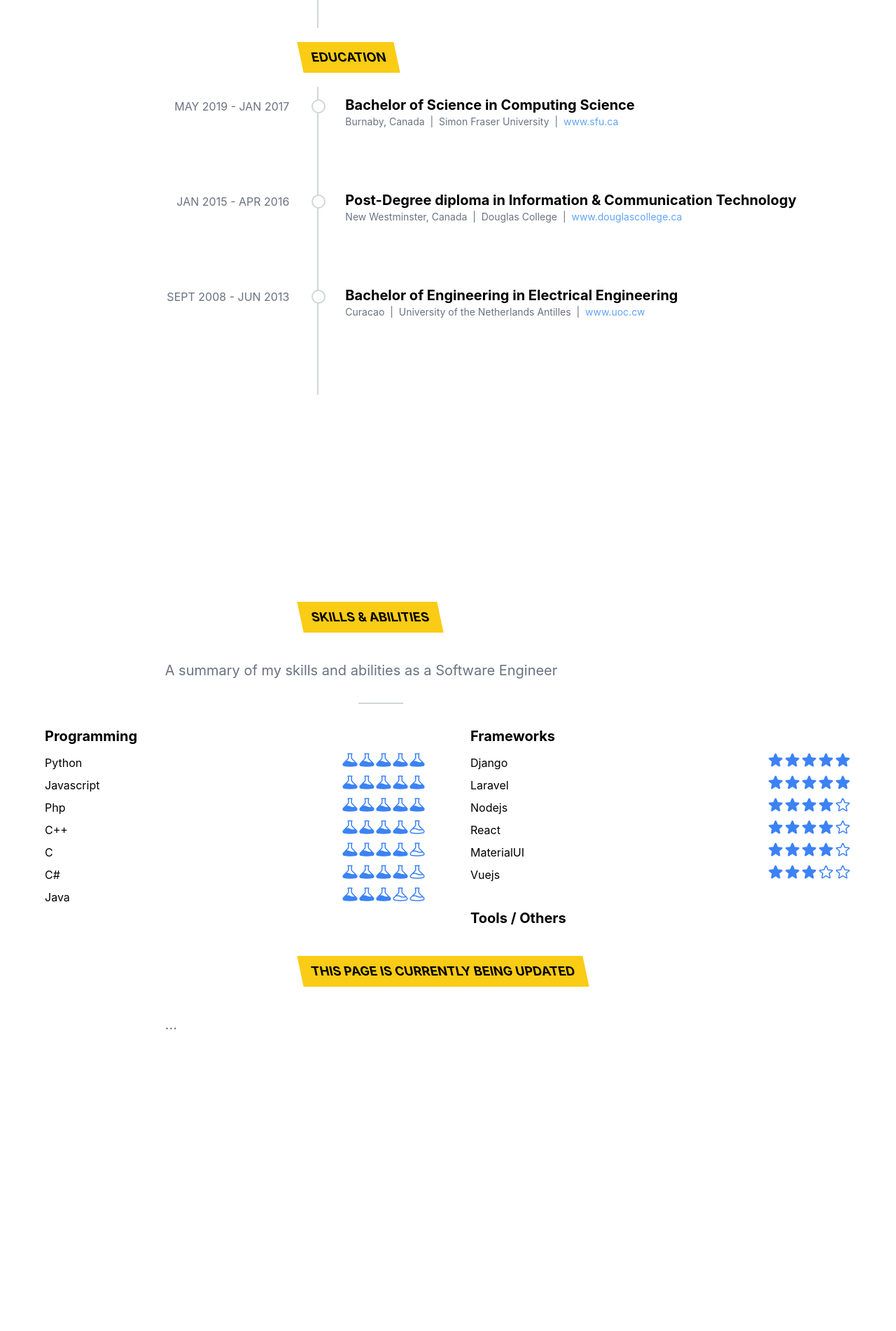
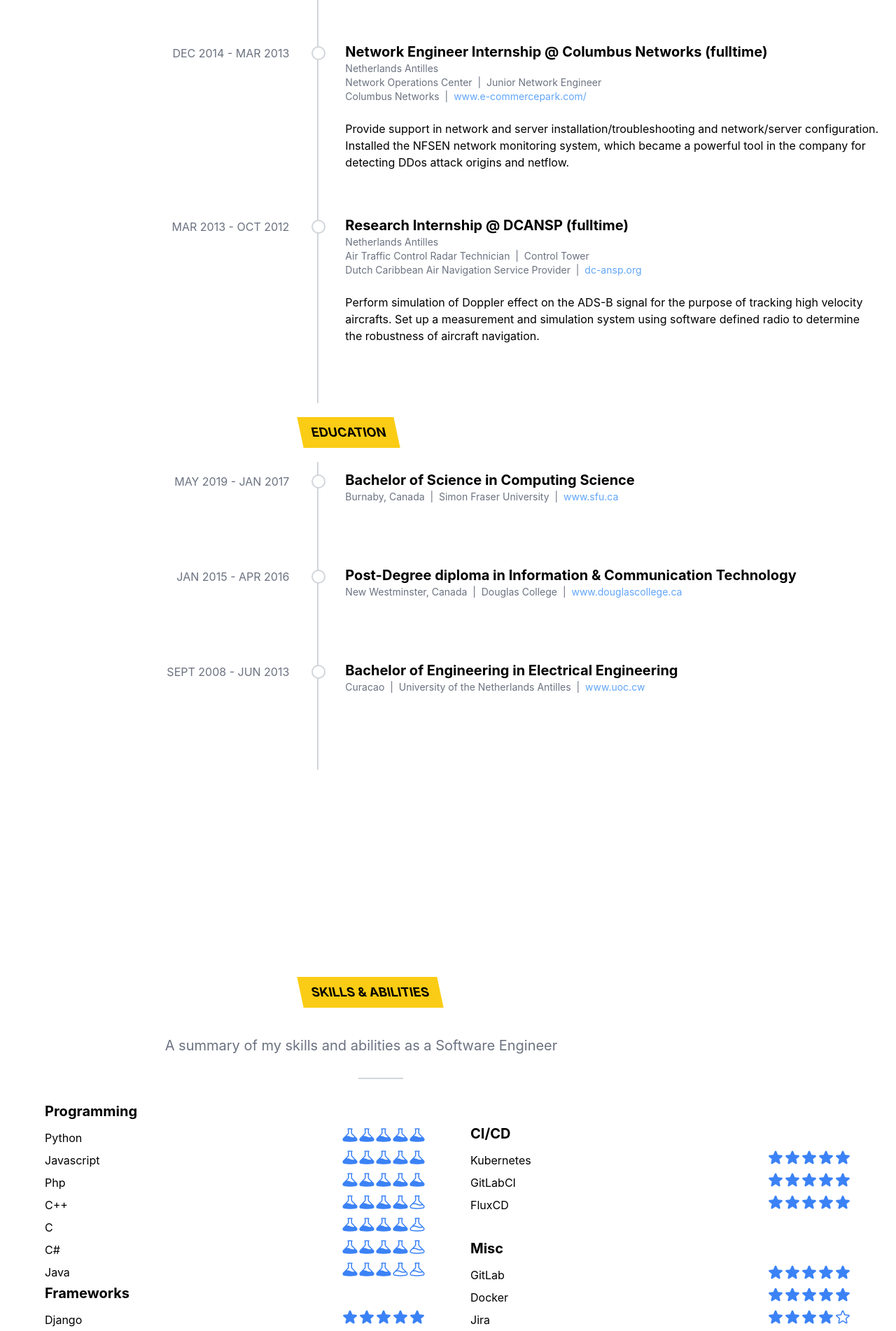
Before and after one commit to vireshsoedhwa/home, a React (Create React App) app: page / in a window 1280 px wide. Shown: the part 2140-4042 px from the top of the page at 70% size. Before the commit the page ends 3618 px from the top, so only its background shows below. Built offline with nearby package versions, Linux system fonts and the light colour scheme; a web font is replaced by a local one.

Commit message:
update content

```diff
--- a/src/components/Education.js
+++ b/src/components/Education.js
@@ -50,7 +50,7 @@ const Education = () => {
 
 
                 {education.map((exp, index) => (
-                    <div class="container grid md:grid-cols-3 gap-4 md:gap-8 mb-16">
+                    <div key={index} class="container grid md:grid-cols-3 gap-4 md:gap-8 mb-16">
                         <div class="pl-12 md:pl-0 md:text-right md:leading-loose uppercase text-gray-500">{exp.date}</div>
                         <div class="pl-12 md:col-span-2 relative">
                             <div class="rounded-full bg-white border-2 border-gray-300 w-5 h-5 absolute mt-1.5 -ml-12">
--- a/src/components/Experience.js
+++ b/src/components/Experience.js
@@ -21,7 +21,27 @@ const Experience = () => {
             date: 'Sept 2020 - Nov 2019',
             location: 'Burnaby',
             website: 'bcit.ca',
-            description: "As the Multimedia Developer at BCIT, I was tasked with modernizing and future-proofing legacy multimedia applications by converting to a modern standard. I gained valuable experience while reverse-engineering applications with limited available documentation available.",
+            description: "As the Multimedia Developer at BCIT, I was tasked with modernizing and future-proofing legacy multimedia applications by converting to a modern standard. I gained valuable experience while reverse-engineering applications.",
+        },
+        {
+            title: 'Network Engineer Internship @ Columbus Networks (fulltime)',
+            company: 'Columbus Networks',
+            department: 'Network Operations Center',
+            division: 'Junior Network Engineer',
+            date: 'Dec 2014 - Mar 2013',
+            location: 'Netherlands Antilles',
+            website: 'www.e-commercepark.com/',
+            description: "Provide support in network and server installation/troubleshooting and network/server configuration. Installed the NFSEN network monitoring system, which became a powerful tool in the company for detecting DDos attack origins and netflow."
+        },
+        {
+            title: 'Research Internship @ DCANSP (fulltime)',
+            company: 'Dutch Caribbean Air Navigation Service Provider',
+            department: 'Air Traffic Control Radar Technician',
+            division: 'Control Tower',
+            date: 'Mar 2013 - Oct 2012',
+            location: 'Netherlands Antilles',
+            website: 'dc-ansp.org',
+            description: "Perform simulation of Doppler effect on the ADS-B signal for the purpose of tracking high velocity aircrafts. Set up a measurement and simulation system using software defined radio to determine the robustness of aircraft navigation."
         },
     ];
 
@@ -47,20 +67,24 @@ const Experience = () => {
                 </div>
 
                 {experiences.map((exp, index) => (
-                    <div class="container grid md:grid-cols-3 gap-4 md:gap-8 mb-16">
+                    <div key={index} class="container grid md:grid-cols-3 gap-4 md:gap-8 mb-16">
                         <div class="pl-12 md:pl-0 md:text-right md:leading-loose uppercase text-gray-500">{exp.date}</div>
                         <div class="pl-12 md:col-span-2 relative">
                             <div class="rounded-full bg-white border-2 border-gray-300 w-5 h-5 absolute mt-1.5 -ml-12">
                             </div><h3 class="font-bold text-xl">{exp.title}</h3>
+
+                            <p class="text-sm text-gray-500">
+                                {exp.location}
+                            </p>
+
                             <p class="text-sm text-gray-500">
                                 {exp.department}
                                 &nbsp; | &nbsp;
                                 {exp.division}
                             </p>
+
                             <p class="text-sm text-gray-500">
                                 <span>
-                                    {exp.location}
-                                    &nbsp; | &nbsp;
                                     {exp.company}
                                     &nbsp; | &nbsp;
                                     <a class="text-blue-400" href={"https://" + exp.website} target="_blank">{exp.website}</a>
--- a/src/components/Skills.js
+++ b/src/components/Skills.js
@@ -66,6 +66,37 @@ const Skills = () => {
     ]
 
 
+    const cicd = [
+        {
+            name: 'Kubernetes',
+            level: 5
+        },
+        {
+            name: 'GitLabCI',
+            level: 5
+        },
+        {
+            name: 'FluxCD',
+            level: 5
+        },
+    ]
+
+    const others = [
+        {
+            name: 'GitLab',
+            level: 5
+        },
+        {
+            name: 'Docker',
+            level: 5
+        },
+        {
+            name: 'Jira',
+            level: 4
+        }
+    ]
+
+
     return (
         <section id="abilities" class=" pt-5">
             <div class="container grid md:grid-cols-6 gap-8 items-center">
@@ -84,6 +115,7 @@ const Skills = () => {
 
 
             <div class="py-8 px-6 md:px-16 grid md:grid-cols-2 gap-16">
+
                 <div class="leading-loose">
                     <h3 class="font-bold text-xl mb-2">Programming</h3>
 
@@ -106,10 +138,6 @@ const Skills = () => {
                         </dl>
                     ))}
 
-                </div>
-
-
-                <div class="leading-loose">
                     <h3 class="font-bold text-xl mb-2">Frameworks</h3>
 
                     {frameworks.map((framework, index) => (
@@ -131,8 +159,55 @@ const Skills = () => {
                         </dl>
                     ))}
 
+                </div>
 
-                    <h3 class="font-bold text-xl mb-2 mt-8">Tools / Others</h3>
+
+                <div class="leading-loose">
+
+                    <h3 class="font-bold text-xl mb-2 mt-8">CI/CD</h3>
+
+                    {cicd.map((cicd, index) => (
+                        <dl key={index} class="group flex block justify-between">
+                            <dt class="group-hover:font-semibold">{cicd.name}</dt>
+                            <dd class="shrink-0">
+                                <ul class="flex flex-row">
+                                    {Array.from({ length: 5 }, (_, index) => (
+                                        <li key={index} class="inline-flex items-center">
+                                            {(index < cicd.level) ?
+                                                <StarSolid className="h-6 w-6 text-blue-500 group-hover:text-yellow-400" />
+                                                :
+                                                <StarOutline className="h-6 w-6 text-blue-500" />
+                                            }
+                                        </li>
+                                    ))}
+                                </ul>
+                            </dd>
+                        </dl>
+                    ))}
+
+
+                    <h3 class="font-bold text-xl mb-2 mt-8">Misc</h3>
+
+
+                    {others.map((others, index) => (
+                        <dl key={index} class="group flex block justify-between">
+                            <dt class="group-hover:font-semibold">{others.name}</dt>
+                            <dd class="shrink-0">
+                                <ul class="flex flex-row">
+                                    {Array.from({ length: 5 }, (_, index) => (
+                                        <li key={index} class="inline-flex items-center">
+                                            {(index < others.level) ?
+                                                <StarSolid className="h-6 w-6 text-blue-500 group-hover:text-yellow-400" />
+                                                :
+                                                <StarOutline className="h-6 w-6 text-blue-500" />
+                                            }
+                                        </li>
+                                    ))}
+                                </ul>
+                            </dd>
+                        </dl>
+                    ))}
+
 
                 </div>
 
```
Also changed, not shown: 7 other files (tests, documents, lock files or other folders).
